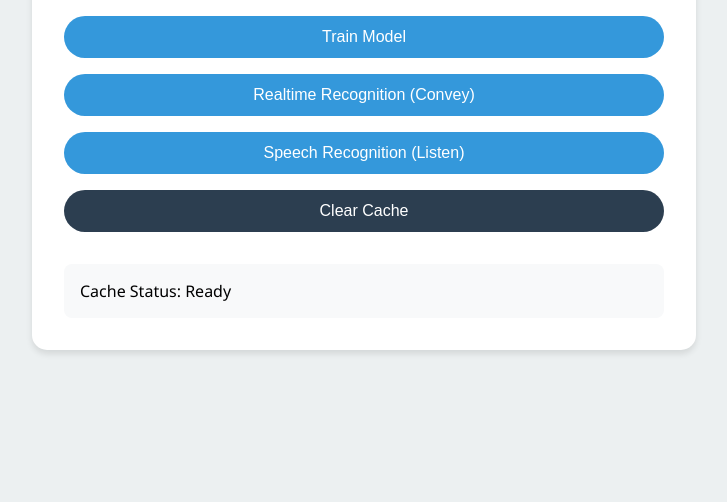
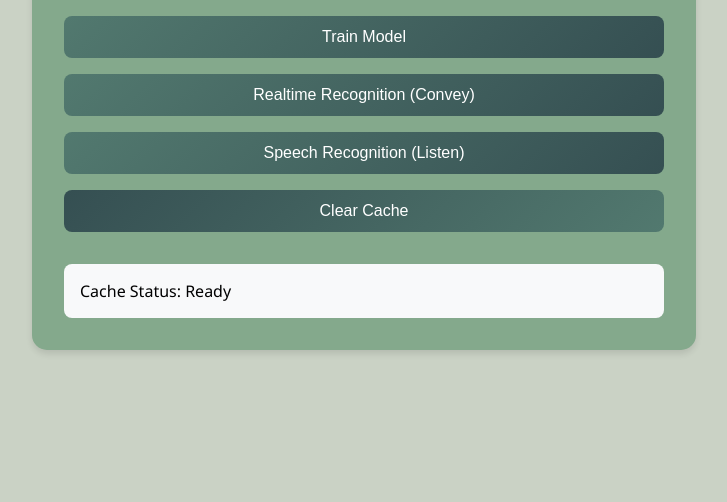
Before and after one commit to keerthans334/pixel_pirates__hackathon, a plain HTML site: page index.html in a window 1280 px wide. Shown: the part 338-840 px from the top of the page, without its empty margins (276-1003 px from the left). Drawn offline with Linux system fonts and the light colour scheme; files that its build step writes are made by us from their sources; files whose address does not match are found by name.

Commit message:
Update style.css

```diff
--- a/style.css
+++ b/style.css
@@ -1,8 +1,8 @@
 :root {
-    --primary: #2c3e50;
-    --secondary: #3498db;
-    --background: #ecf0f1;
-    --text: #2c3e50;
+  --primary: #354F52;
+  --secondary: #52796F;
+  --background: #CAD2C5;
+  --text: #2F3E46;
 }
 
 body {
@@ -17,7 +17,7 @@
 }
 
 .container {
-    background: white;
+  background: #84A98C;
   padding: 2rem;
   border-radius: 15px;
   box-shadow: 0 4px 6px rgba(0, 0, 0, 0.1);
@@ -40,19 +40,19 @@
 button {
   padding: 12px 24px;
   border: none;
-    border-radius: 25px;
+  border-radius: 8px;
   font-size: 1rem;
   cursor: pointer;
   transition: all 0.3s ease;
 }
 
 .primary-btn {
-    background-color: var(--secondary);
+  background: linear-gradient(135deg, var(--secondary), var(--primary));
   color: white;
 }
 
 .secondary-btn {
-    background-color: var(--primary);
+  background: linear-gradient(135deg, var(--primary), var(--secondary));
   color: white;
 }
 
```
Lines whose indentation alone changed are shown as unchanged.
